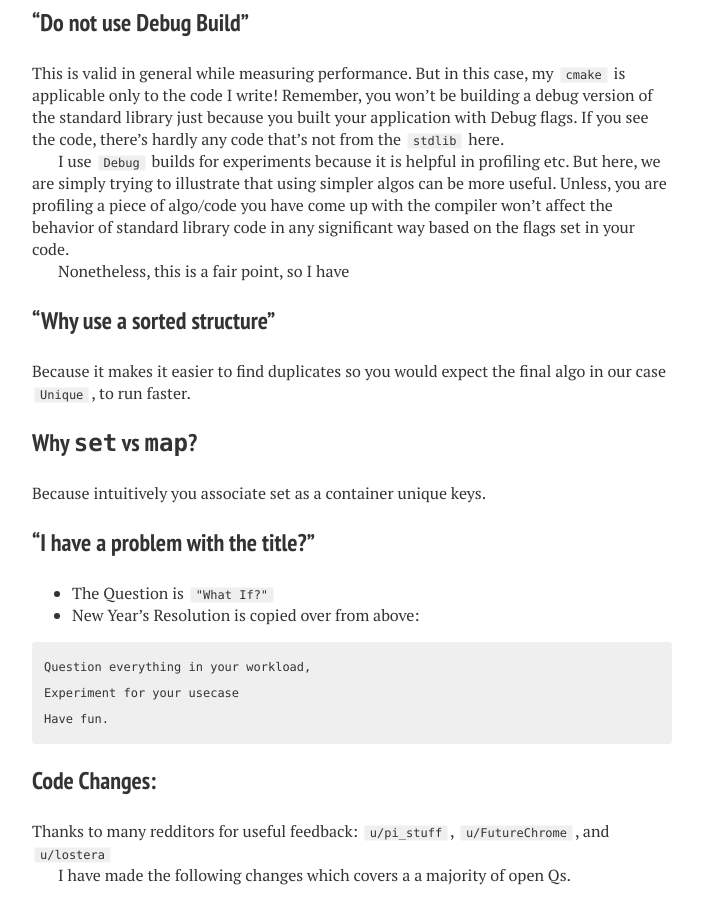
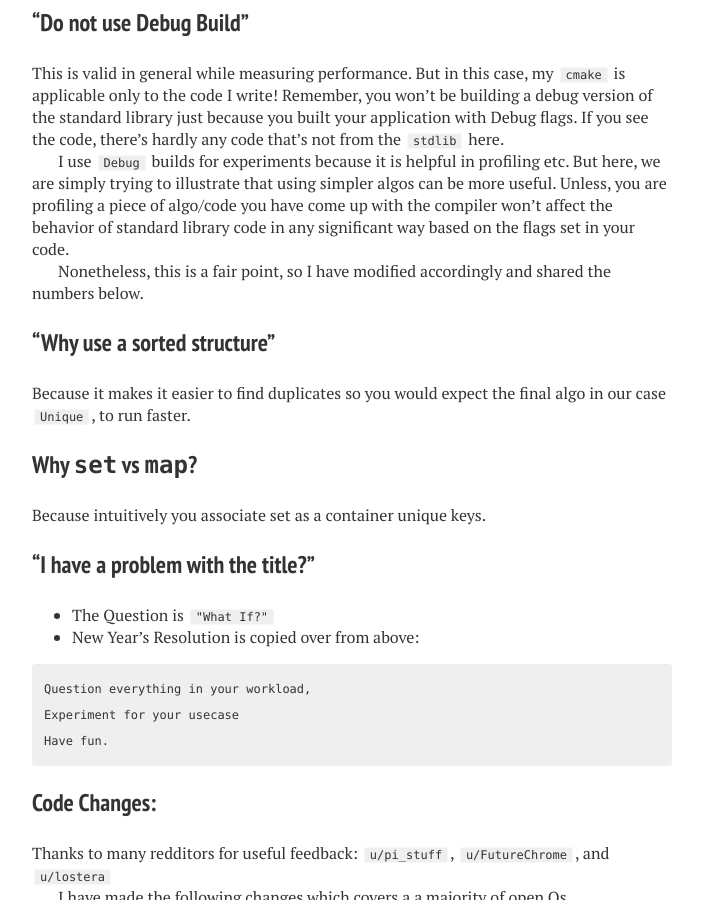
Before and after one commit to mycpuorg/mycpuorg.github.io, a Jekyll site: the page built from _posts/2021-01-03-set-or-unique.md, in a window 1280 px wide and 900 px high, scrolled down 7476 px. Shown: the whole window, without its empty margins (288-991 px from the left). Built offline with Jekyll 4.4.1, drawn with Linux system fonts in a browser that asks for light colours; nearby versions of some CDN libraries; comment, search, counter and statistics services are not loaded.

Commit message:
typo - incomplete sentence.

```diff
--- a/_posts/2021-01-03-set-or-unique.md
+++ b/_posts/2021-01-03-set-or-unique.md
@@ -317,7 +317,8 @@ more useful. Unless, you are profiling a piece of algo/code you have come up
 with the compiler won't affect the behavior of standard library code in any
 significant way based on the flags set in your code.
 
-Nonetheless, this is a fair point, so I have
+Nonetheless, this is a fair point, so I have modified accordingly and shared the
+numbers below.
 
 ### "Why use a sorted structure"
 Because it makes it easier to find duplicates so you would expect the final algo
```
